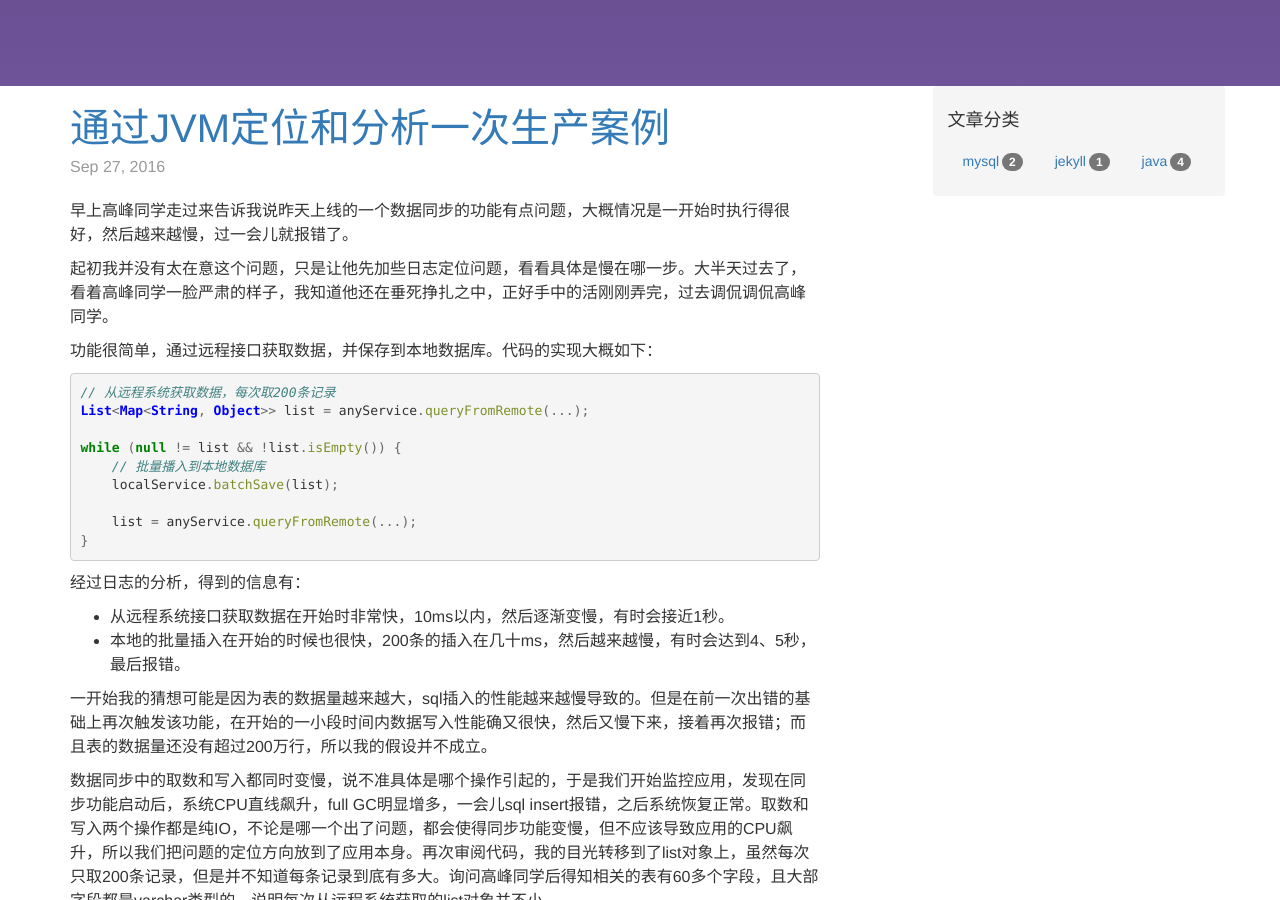
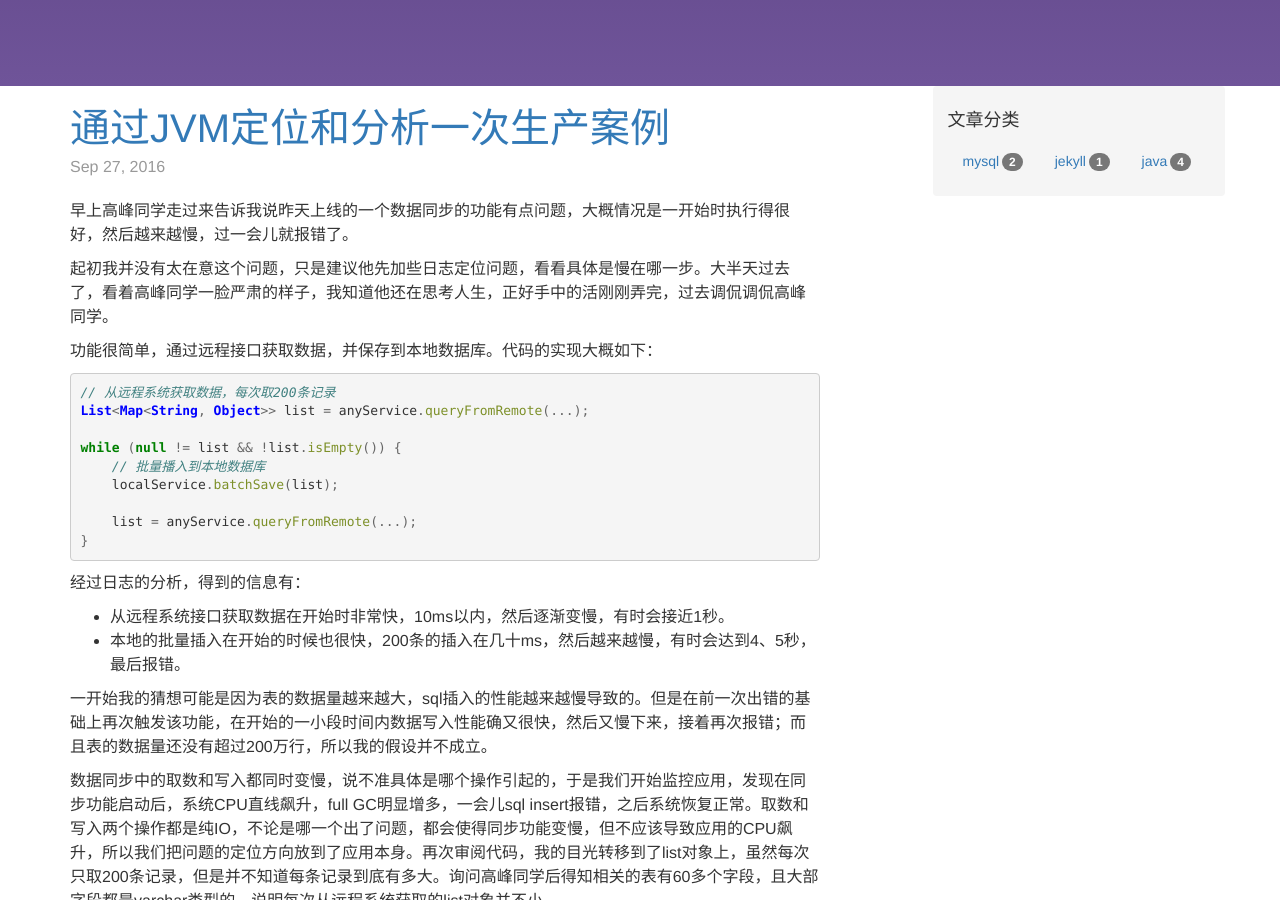
Before and after one commit to OuYangLiang/ouyangliang.github.io, a Jekyll site: the page built from _posts/2016-09-27-通过JVM定位和分析一次生产案例.markdown, in a window 1280 px wide and 900 px high, scrolled down 332 px. Built offline with Jekyll 4.4.1, drawn with Linux system fonts in a browser that asks for light colours; nearby versions of some CDN libraries; comment, search, counter and statistics services are not loaded.

Commit message:
Update 2016-09-27-通过JVM定位和分析一次生产案例.markdown

```diff
--- a/_posts/2016-09-27-通过JVM定位和分析一次生产案例.markdown
+++ b/_posts/2016-09-27-通过JVM定位和分析一次生产案例.markdown
@@ -6,7 +6,7 @@ categories: java
 ---
 早上高峰同学走过来告诉我说昨天上线的一个数据同步的功能有点问题，大概情况是一开始时执行得很好，然后越来越慢，过一会儿就报错了。
 
-起初我并没有太在意这个问题，只是让他先加些日志定位问题，看看具体是慢在哪一步。大半天过去了，看着高峰同学一脸严肃的样子，我知道他还在垂死挣扎之中，正好手中的活刚刚弄完，过去调侃调侃高峰同学。
+起初我并没有太在意这个问题，只是建议他先加些日志定位问题，看看具体是慢在哪一步。大半天过去了，看着高峰同学一脸严肃的样子，我知道他还在思考人生，正好手中的活刚刚弄完，过去调侃调侃高峰同学。
 
 功能很简单，通过远程接口获取数据，并保存到本地数据库。代码的实现大概如下：
 
```
